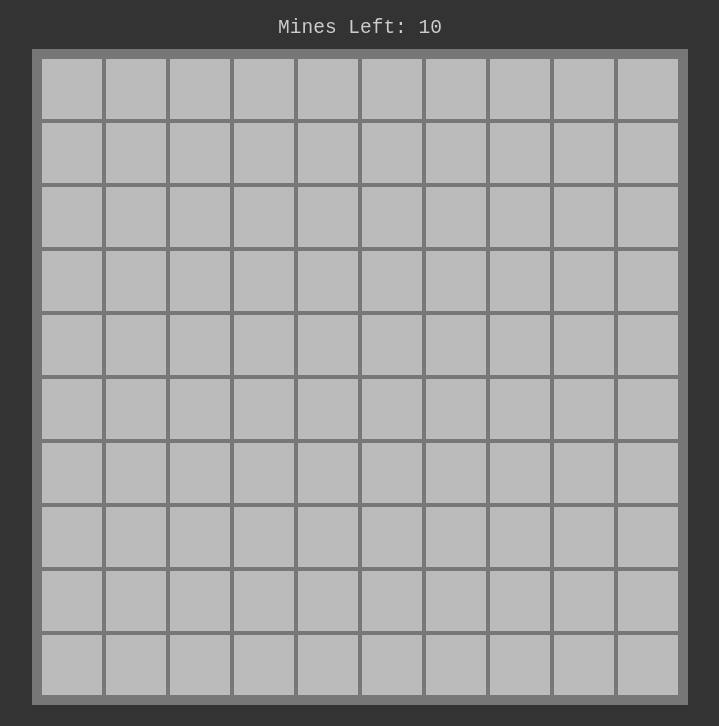
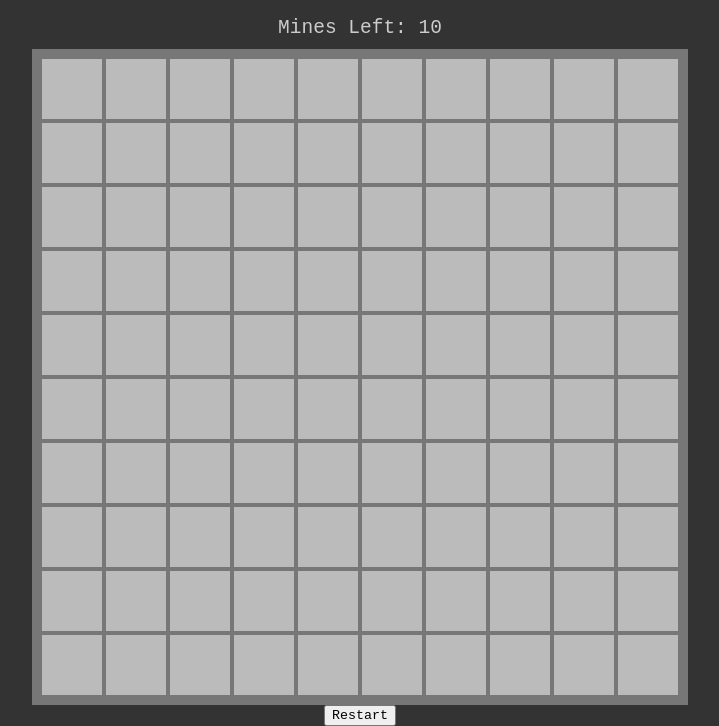
Before and after one commit to DavidTG7/minesweeper, a plain HTML site: page index.html in a window 1280 px wide. Shown: the part 75-801 px from the top of the page, without its empty margins (280-999 px from the left). Drawn offline with Linux system fonts and the light colour scheme.

Commit message:
Add button to restart the game

```diff
--- a/index.html
+++ b/index.html
@@ -14,6 +14,7 @@
     Mines Left: <span class="mine-counter"></span>
   </div>
   <div class="board"></div>
+  <button class="restart-button">Restart</button>
 
   <script src="./index.js" type="module"></script>
 </body>
```
